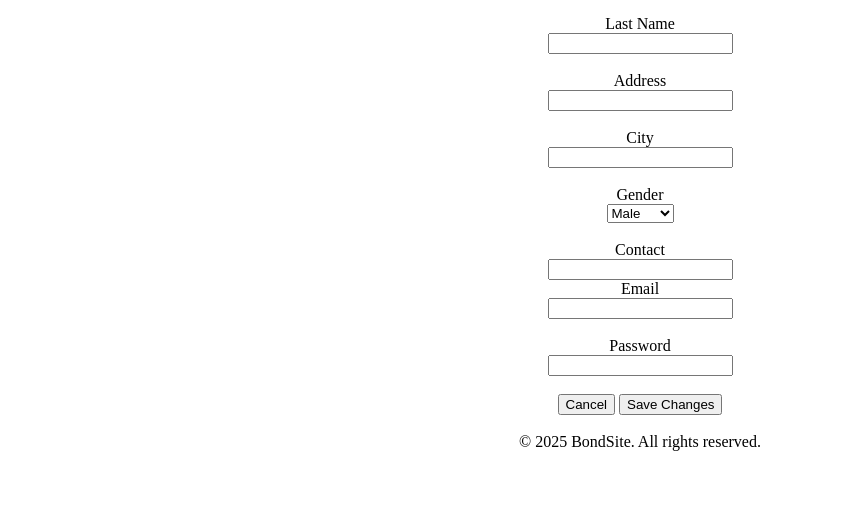
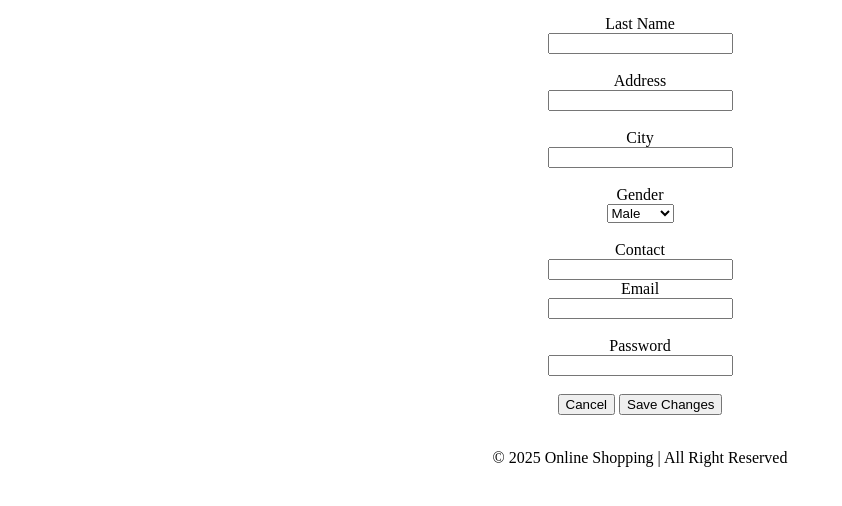
Before and after one commit to anjalimhase24/html-github-project-1-online-shopping, a plain HTML site: page pages/account.html in a window 1280 px wide. Shown: the part 176-682 px from the top of the page, without its empty margins (0-842 px from the left). Drawn offline with Linux system fonts and the light colour scheme.

Commit message:
greenleaf online shopping added

```diff
--- a/pages/account.html
+++ b/pages/account.html
@@ -2,7 +2,7 @@
 <html >
 <head>
 
-    <title>Greenleaf</title>
+    <title>Greenleaf Online shopping</title>
 </head>
 <body>
 <header>
@@ -75,7 +75,7 @@
 </div>
 
 <footer>
-  &copy; 2025 BondSite. All rights reserved.
+  <p>&copy; 2025 Online Shopping | All Right Reserved</p>
 </footer>
 
 
```
